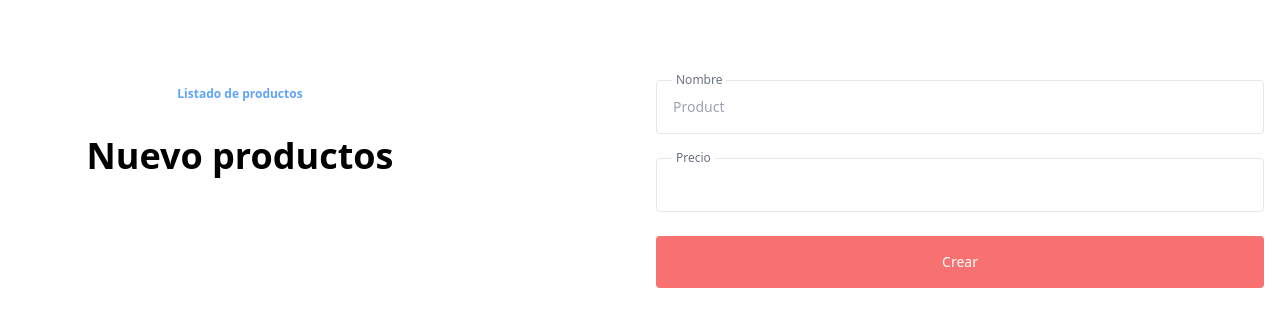
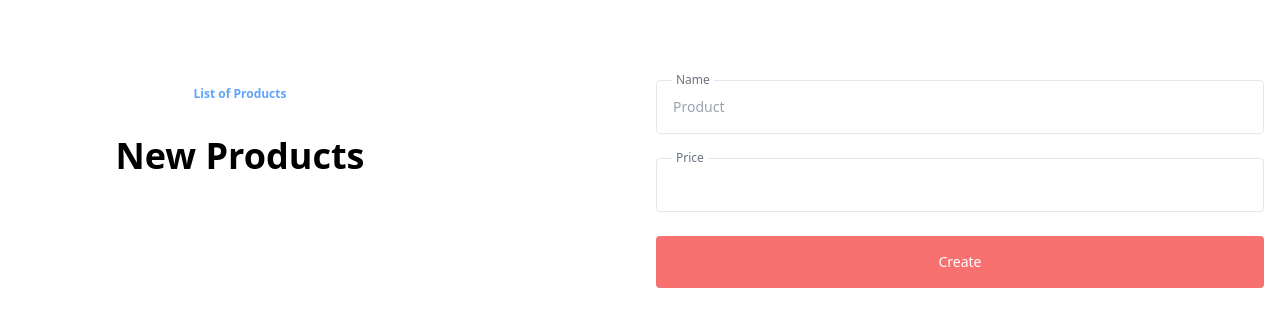
Before and after one commit to carogomezt/bootcamp-backend-python2, a Flask app: page /products/create in a window 1280 px wide. Shown: the top 327 px of the page. Run offline with Flask 3, Linux system fonts and the light colour scheme; parts of the project's set-up code (start-up, migrations or seed data) failed here and were passed over; some libraries are stand-ins or nearby versions; some web fonts are replaced.

Commit message:
feat: update resources

```diff
--- a/orm-flask/app.py
+++ b/orm-flask/app.py
@@ -1,6 +1,6 @@
 from os import environ
 
-from flask import Flask, render_template, request, session, redirect
+from flask import Flask, render_template, request, session, redirect, url_for
 
 from database import User, Product
 
@@ -30,7 +30,7 @@ def register():
             user = User.create_user(username, password)  # INSERT
             session["user_id"] = user.id  # ID del usuario en la base de datos
 
-            return redirect("/products")
+            return redirect(url_for("products"))
 
     return render_template("register.html")
 
@@ -57,13 +57,13 @@ def products_create():
 
             # INSERT INTO products(name, price, user_id) VALUES (name, price, user_id)
             Product.create(name=name, price=price, user=user)
-            return redirect("/products")
+            return redirect(url_for("products"))
 
     return render_template("products/create.html")
 
 
 @app.route("/products/update/<id>", methods=["GET", "POST"])
-def products_update(id):
+def products_update(id:int):
     _product = Product.select().where(Product.id == id).first()
 
     if request.method == "POST":
@@ -71,7 +71,7 @@ def products_update(id):
         _product.price = request.form.get("price")
         _product.save()  # UPDATE products SET name=""
 
-        return redirect("/products")
+        return redirect(url_for("products"))
 
     return render_template("products/update.html", product=_product)
 
--- a/orm-flask/database.py
+++ b/orm-flask/database.py
@@ -38,7 +38,7 @@ class Product(Model):  # Tables
 
     @property
     def price_format(self):
-        return f"$ {self.price} dólares"
+        return f"$ {self.price} dollars"
 
     class Meta:
         database = db
--- a/orm-flask/templates/index.html
+++ b/orm-flask/templates/index.html
@@ -23,12 +23,12 @@
         </nav>
         <div class="relative container pt-12 px-4 mx-auto text-center">
             <span class="text-blue-400 font-semibold">Bootcamp Backend con Python</span>
-            <h2 class="mt-8 mb-8 lg:mb-12 text-4xl lg:text-6xl font-semibold">Mi PyTienda en línea. 🐍</h2>
+            <h2 class="mt-8 mb-8 lg:mb-12 text-4xl lg:text-6xl font-semibold">PyStore Online. 🐍</h2>
             <p class="max-w-3xl mx-auto mb-8 lg:mb-12 text-xl text-gray-500">
-                Páginas web desarrollada con Flask, Peewee y Python.
+                Web page developed con Flask, Peewee y Python.
             </p>
             <a class="inline-block w-full md:w-auto mb-2 md:mb-0 px-8 py-4 mr-4 text-sm font-medium leading-normal bg-red-400 hover:bg-red-300 text-white rounded transition duration-200" href="/register">
-                Comienza ahora
+                Start now!
             </a>
         </div>
     </section>
--- a/orm-flask/templates/products/create.html
+++ b/orm-flask/templates/products/create.html
@@ -1,7 +1,7 @@
 <!DOCTYPE html>
 <html lang="en">
 <head>
-    <title>Page title</title>
+    <title>Products</title>
     <meta charset="utf-8">
     <meta name="viewport" content="width=device-width, initial-scale=1, shrink-to-fit=no">
     <link rel="preconnect" href="https://fonts.gstatic.com">
@@ -18,8 +18,8 @@
                     <div class="w-full lg:w-1/2 px-4 mb-12 lg:mb-0">
                         <div class="max-w-md">
                             <div class="max-w-3xl mb-20 mx-auto text-center">
-                                <span class="text-xs text-blue-400 font-semibold"><a href="/products">Listado de productos</a></span>
-                                <h2 class="mt-8 mb-10 text-4xl font-semibold font-heading">Nuevo productos</h2>
+                                <span class="text-xs text-blue-400 font-semibold"><a href="/products">List of Products</a></span>
+                                <h2 class="mt-8 mb-10 text-4xl font-semibold font-heading">New Products</h2>
                             </div>
                         </div>
                     </div>
@@ -27,13 +27,13 @@
                         <form action="#" method="POST">
                         <div class="relative flex flex-wrap mb-6">
                             <input class="relative mb-2 md:mb-0 w-full py-4 pl-4 text-sm border rounded" type="text" placeholder="Product" name='name'>
-                            <span class="absolute top-0 left-0 ml-4 -mt-2 px-1 inline-block bg-white text-gray-500 text-xs">Nombre</span>
+                            <span class="absolute top-0 left-0 ml-4 -mt-2 px-1 inline-block bg-white text-gray-500 text-xs">Name</span>
                         </div>
                         <div class="relative flex flex-wrap mb-6">
                             <input class="relative mb-2 md:mb-0 w-full py-4 pl-4 text-sm border rounded" type="text" name='price'>
-                            <span class="absolute top-0 left-0 ml-4 -mt-2 px-1 inline-block bg-white text-gray-500 text-xs">Precio</span>
+                            <span class="absolute top-0 left-0 ml-4 -mt-2 px-1 inline-block bg-white text-gray-500 text-xs">Price</span>
                         </div>
-                        <button class="w-full inline-block px-6 py-4 text-sm text-white bg-red-400 hover:bg-red-300 rounded transition duration-200">Crear</button>
+                        <button class="w-full inline-block px-6 py-4 text-sm text-white bg-red-400 hover:bg-red-300 rounded transition duration-200">Create</button>
                         </form>
                     </div>
                 </div>
```
Also changed, not shown: orm-flask/templates/products/index.html (+6 -6 lines), orm-flask/templates/products/update.html (+6 -6 lines), orm-flask/templates/register.html (+4 -4 lines), orm-flask/README.md.
